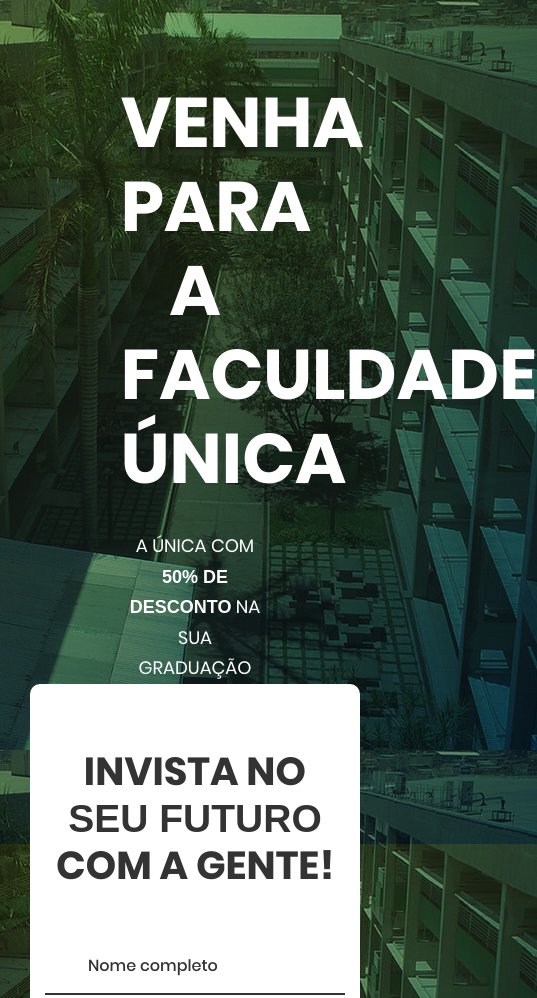
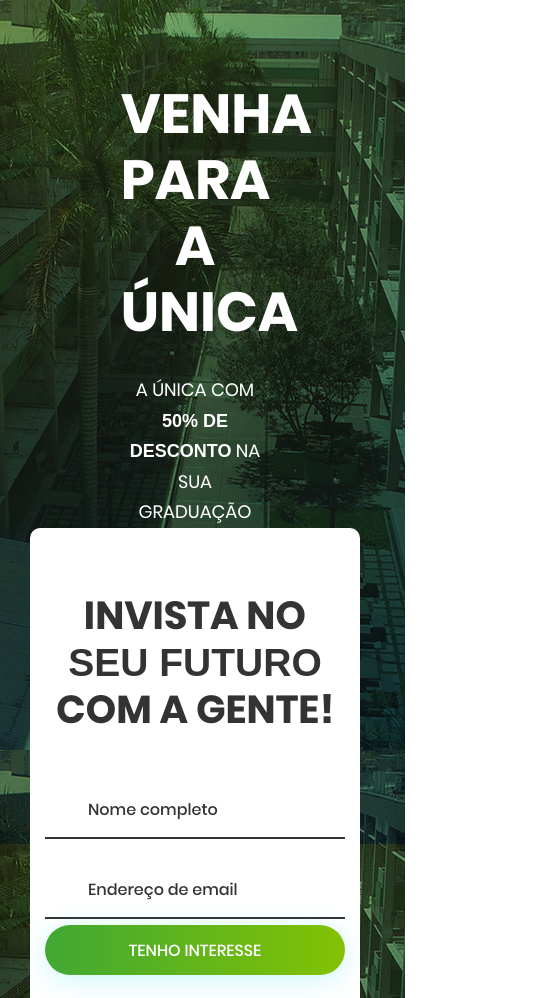
Before and after one commit to jknvlvxs/traineeprominas-html, a plain HTML site: page index.html in a window 390 px wide. Shown: the top 998 px of the page, 537 px wide, since content can reach past the window. Drawn offline with nearby package versions, Linux system fonts and the light colour scheme.

Commit message:
Ajusta Responsividade

```diff
--- a/css/style.css
+++ b/css/style.css
@@ -16,7 +16,7 @@
 
 #titulowelcome{
     color:white;
-    font-size: 70px;
+    font-size: 55px;
 }
 
 #subtitulowelcome{
--- a/index.html
+++ b/index.html
@@ -24,7 +24,7 @@
         <div class="limiter">
             <div class="container-btnform">
                 <article id="textwelcome">
-                    <h1 id="titulowelcome" class="btnform-form-title p-b-30">VENHA PARA A FACULDADE ÚNICA</h1>
+                    <h1 id="titulowelcome" class="btnform-form-title p-b-30">VENHA PARA A ÚNICA</h1>
                     <p id="subtitulowelcome">A ÚNICA COM <strong>50% DE DESCONTO</strong> NA SUA GRADUAÇÃO</p>
                 </article>
                 <div class="wrap-btnform p-l-55 p-r-55 p-t-65 p-b-54">
@@ -127,7 +127,7 @@
             </div>
         </div>
     </div>
-    </div>>
+    </div>
 </div>
 
 <!--Terceiro painel-->
```
